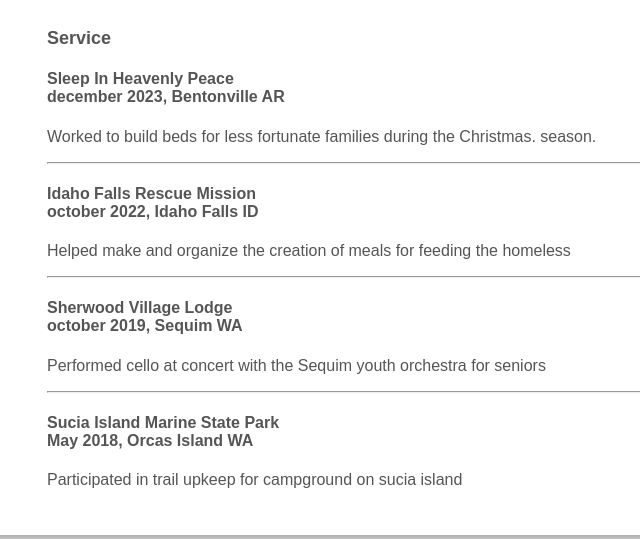
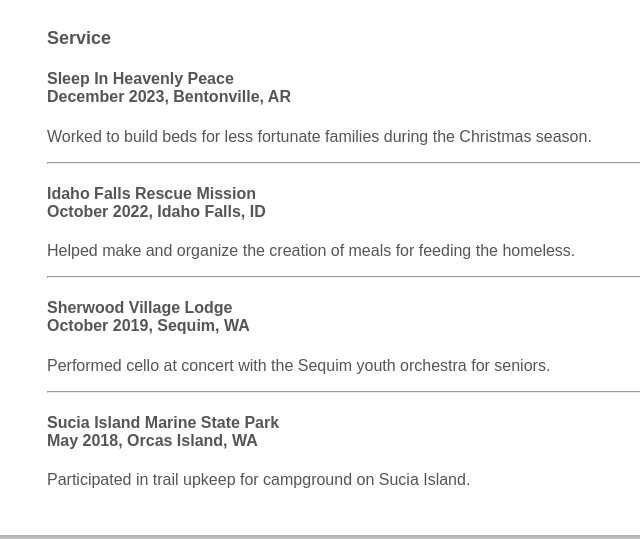
Before and after one commit to EzraJMitchell/resume, a plain HTML site: page index.html in a window 1280 px wide. Shown: the part 373-912 px from the top of the page, 201-841 px from the left. Drawn offline with Linux system fonts and the light colour scheme.

Commit message:
spelling, grammar fixes

```diff
--- a/index.html
+++ b/index.html
@@ -89,7 +89,7 @@
             <p>
                 High school student with a growing interest in the field of aeronautics.
                 I am eager to join the Ignite aviation program to explore this interest
-                further and discover potential careers centered around flight
+                further and discover potential careers centered around flight.
             </p>
         </section>
         <section>
@@ -99,36 +99,35 @@
             <h4>
 
                 Sleep In Heavenly Peace <br>
-                december 2023, Bentonville AR
+                December 2023, Bentonville, AR
             </h4>
             <p>
-                Worked to build beds for less fortunate families during the Christmas.
-                season.
+                Worked to build beds for less fortunate families during the Christmas season.
             </p>
             <hr>
             <h4>
 
                 Idaho Falls Rescue Mission <br>
-                october 2022, Idaho Falls ID
+                October 2022, Idaho Falls, ID
             </h4>
             <p>
-                Helped make and organize the creation of meals for feeding the homeless
+                Helped make and organize the creation of meals for feeding the homeless.
             </p>
             <hr>
             <h4>
                 Sherwood Village Lodge <br>
-                october 2019, Sequim WA
+                October 2019, Sequim, WA
             </h4>
             <p>
-                Performed cello at concert with the Sequim youth orchestra for seniors
+                Performed cello at concert with the Sequim youth orchestra for seniors.
             </p>
             <hr>
             <h4>
                 Sucia Island Marine State Park <br>
-                May 2018, Orcas Island WA
+                May 2018, Orcas Island, WA
             </h4>
             <p>
-                Participated in trail upkeep for campground on sucia island
+                Participated in trail upkeep for campground on Sucia Island.
             </p>
         </section>
         <section>
```
